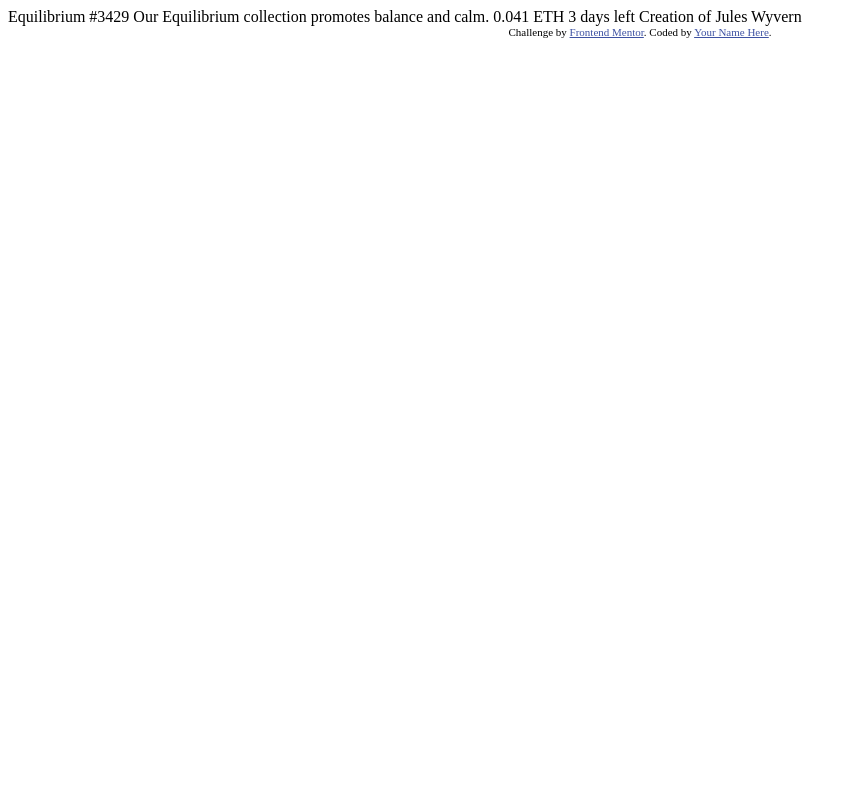
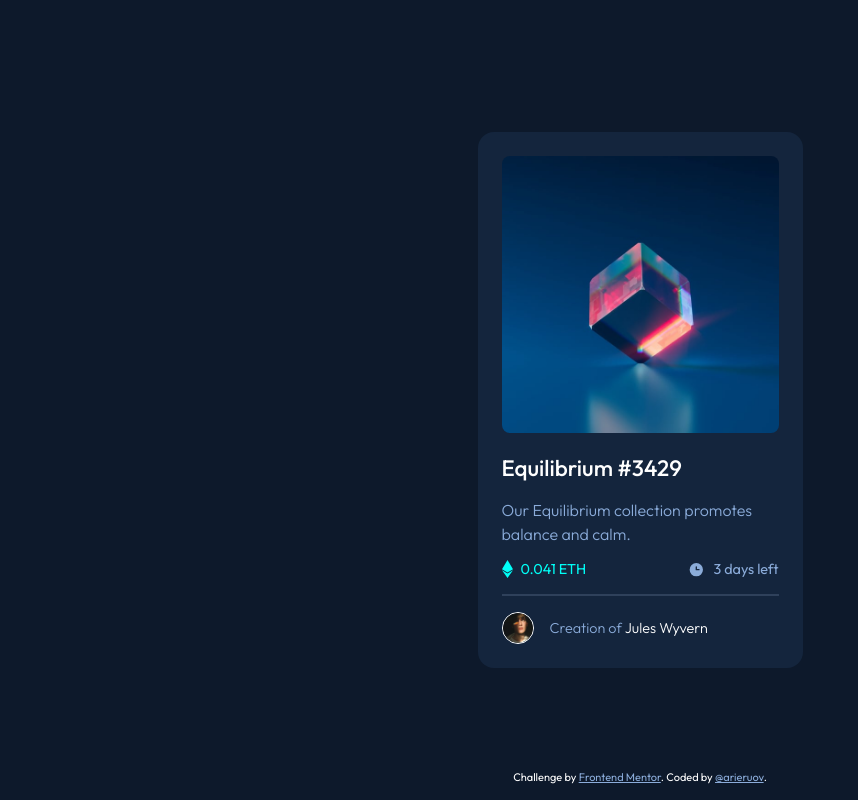
Before and after one commit to arieruov/nft-preview-card-component, a plain HTML site: page index.html in a window 1280 px wide. Shown: the whole page, without its empty margins (0-858 px from the left). Drawn offline with Linux system fonts and the light colour scheme.

Commit message:
Challenge completed ✨

```diff
--- a/index.html
+++ b/index.html
@@ -1,33 +1,48 @@
 <!DOCTYPE html>
 <html lang="en">
   <head>
-  <meta charset="UTF-8">
-  <meta name="viewport" content="width=device-width, initial-scale=1.0"> <!-- displays site properly based on user's device -->
-
-  <link rel="icon" type="image/png" sizes="32x32" href="./images/favicon-32x32.png">
-
+    <meta charset="UTF-8" />
+    <meta name="viewport" content="width=device-width, initial-scale=1.0" />
+    <link
+      rel="icon"
+      type="image/png"
+      sizes="32x32"
+      href="./images/favicon-32x32.png"
+    />
+    <link rel="stylesheet" href="style.css" />
     <title>Frontend Mentor | NFT preview card component</title>
-
-  <!-- Feel free to remove these styles or customise in your own stylesheet 👍 -->
-  <style>
-    .attribution { font-size: 11px; text-align: center; }
-    .attribution a { color: hsl(228, 45%, 44%); }
-  </style>
   </head>
   <body>
+    <div class="component-container">
+      <img src="./images/image-equilibrium.jpg" alt="equilibrium" />
+      <h1>Equilibrium #3429</h1>
 
-  Equilibrium #3429
+      <p>Our Equilibrium collection promotes balance and calm.</p>
 
-  Our Equilibrium collection promotes balance and calm.
+      <div class="ethereum-and-clock-container">
+        <div>
+          <img src="./images/icon-ethereum.svg" alt="ethereum icon" />
+          <p>0.041 ETH</p>
+        </div>
+        <div>
+          <img src="./images/icon-clock.svg" alt="clock icon" />
+          <p>3 days left</p>
+        </div>
+      </div>
 
-  0.041 ETH
-  3 days left
+      <hr />
 
-  Creation of Jules Wyvern
+      <div class="user-container">
+        <img src="./images/image-avatar.png" alt="avatar" />
+        <p>Creation of <span>Jules Wyvern</span></p>
+      </div>
+    </div>
 
     <div class="attribution">
-    Challenge by <a href="https://www.frontendmentor.io?ref=challenge" target="_blank">Frontend Mentor</a>.
-    Coded by <a href="#">Your Name Here</a>.
+      Challenge by
+      <a href="https://www.frontendmentor.io?ref=challenge" target="_blank"
+        >Frontend Mentor</a
+      >. Coded by <a href="https://github.com/arieruov">@arieruov</a>.
     </div>
   </body>
 </html>
--- /dev/null
+++ b/style.css
@@ -0,0 +1,136 @@
+@import url("https://fonts.googleapis.com/css2?family=Outfit:wght@100..900&display=swap"); /*300, 400 600*/
+
+:root {
+  --soft-blue: hsl(215, 51%, 70%);
+  --cyan: hsl(178, 100%, 50%);
+  --very-dark-blue-main-bg: hsl(217, 54%, 11%);
+  --very-dark-blue-card-bg: hsl(216, 50%, 16%);
+  --very-dark-blue-line: hsl(215, 32%, 27%);
+  --white: hsl(0, 0%, 100%);
+}
+
+* {
+  padding: 0;
+  margin: 0;
+  box-sizing: border-box;
+}
+
+html,
+body {
+  width: 100%;
+  height: 100%;
+}
+
+body {
+  display: flex;
+  flex-direction: column;
+  justify-content: center;
+  align-items: center;
+  font-family: "Outfit", sans-serif;
+  font-size: 18px;
+  background-color: var(--very-dark-blue-main-bg);
+  color: var(--white);
+}
+
+.component-container {
+  width: 325px;
+  padding: 1.5rem;
+  border-radius: 1rem;
+  background-color: var(--very-dark-blue-card-bg);
+}
+
+.component-container > img {
+  width: 100%;
+  margin-bottom: 1rem;
+  border-radius: 0.5rem;
+}
+
+.component-container > h1 {
+  margin-bottom: 1rem;
+  font-size: 1.4rem;
+  font-weight: 500;
+}
+
+.component-container > h1:hover {
+  color: var(--cyan);
+  cursor: pointer;
+}
+
+.component-container > p {
+  margin-bottom: 0.9rem;
+  font-size: 1rem;
+  font-weight: 300;
+  line-height: 1.5;
+  color: var(--soft-blue);
+}
+
+.ethereum-and-clock-container {
+  display: flex;
+  justify-content: space-between;
+  margin-bottom: 1rem;
+}
+
+.ethereum-and-clock-container > div {
+  display: flex;
+  align-items: center;
+  flex-grow: 1;
+  gap: 0.5rem;
+  font-size: 0.9rem;
+}
+
+.ethereum-and-clock-container > div:nth-of-type(1) {
+  color: var(--cyan);
+}
+
+.ethereum-and-clock-container > div:nth-of-type(2) {
+  justify-content: flex-end;
+  color: var(--soft-blue);
+}
+
+hr {
+  margin-bottom: 1rem;
+  border: 0.5px solid var(--very-dark-blue-line);
+}
+
+.user-container {
+  display: flex;
+  align-items: center;
+  gap: 1rem;
+}
+
+.user-container > img {
+  width: 2rem;
+  height: 2rem;
+  border: 1px solid var(--white);
+  border-radius: 100%;
+}
+
+.user-container > p {
+  font-size: 0.9rem;
+  font-weight: 300;
+  color: var(--soft-blue);
+}
+
+.user-container > p > span {
+  color: var(--white);
+}
+
+.user-container > p > span:hover {
+  color: var(--cyan);
+  cursor: pointer;
+}
+
+.attribution {
+  position: absolute;
+  bottom: 1rem;
+  font-size: 11px;
+  text-align: center;
+}
+
+.attribution a {
+  color: var(--soft-blue);
+}
+
+.attribution a:hover {
+  color: var(--cyan);
+}
```
Lines whose indentation alone changed are shown as unchanged.
